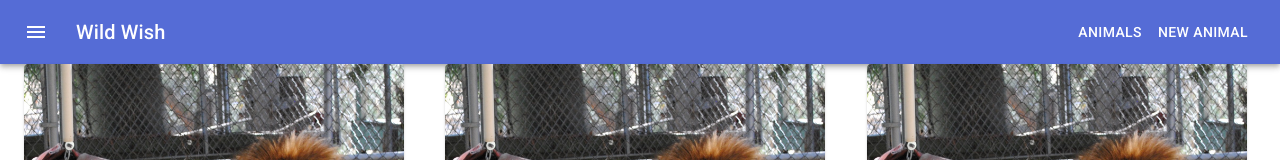
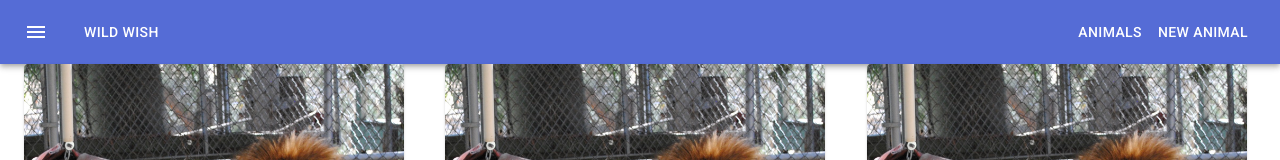
Before and after one commit to wolfmathias/wildwish-react-mui, a React (Create React App) app: page / in a window 1280 px wide. Shown: the top 160 px of the page. Built offline with nearby package versions, Linux system fonts and the light colour scheme; no server answers.

Commit message:
added navlink for root

```diff
--- a/src/components/NavBar.js
+++ b/src/components/NavBar.js
@@ -33,7 +33,7 @@ export default function NavBar() {
             <MenuIcon />
           </IconButton>
           <Typography variant="h6" className={classes.title}>
-            Wild Wish
+            <Button color="inherit" component={NavLink} to="/">Wild Wish</Button>
           </Typography>
           <Button color="inherit" component={NavLink} to="/animals">Animals</Button>
           <Button color="inherit" component={NavLink} to="/animals/new">New Animal</Button>
```
